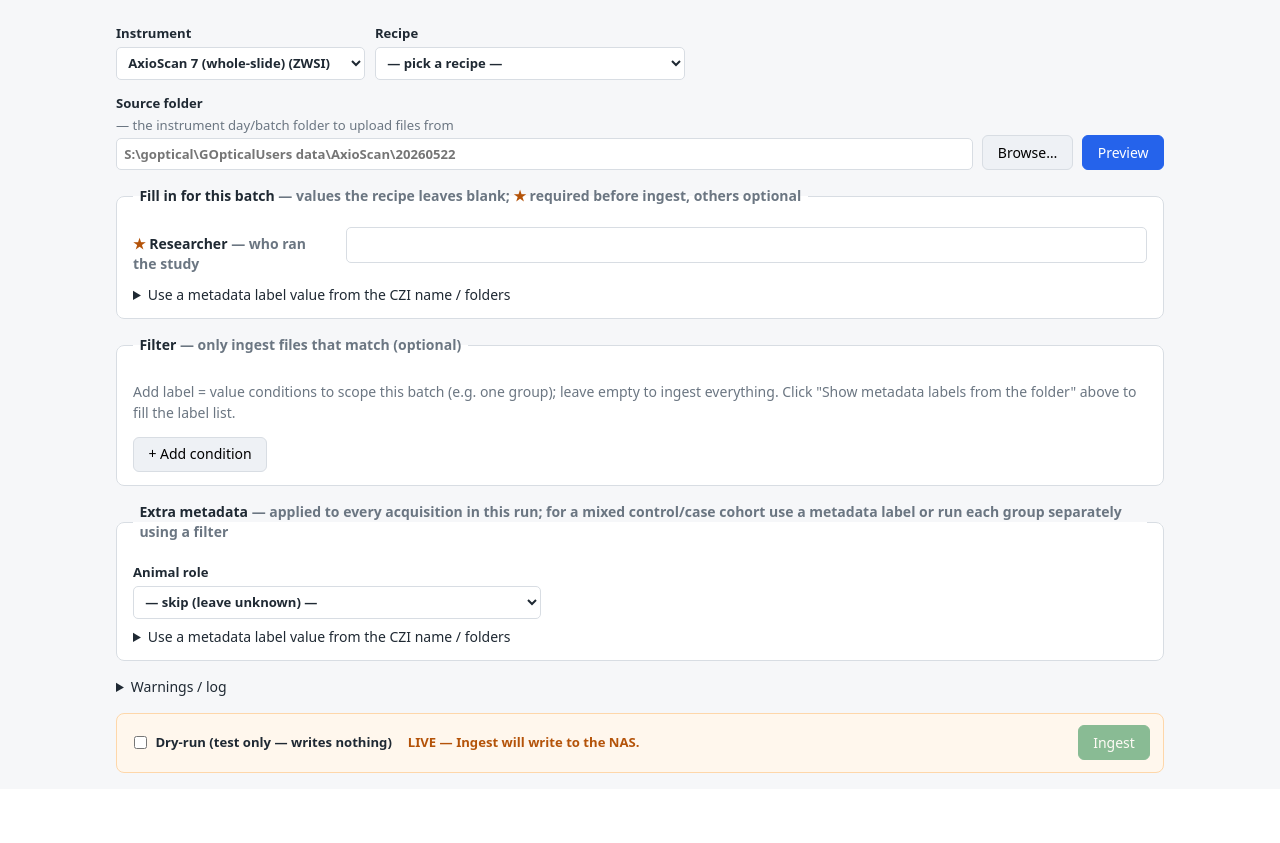
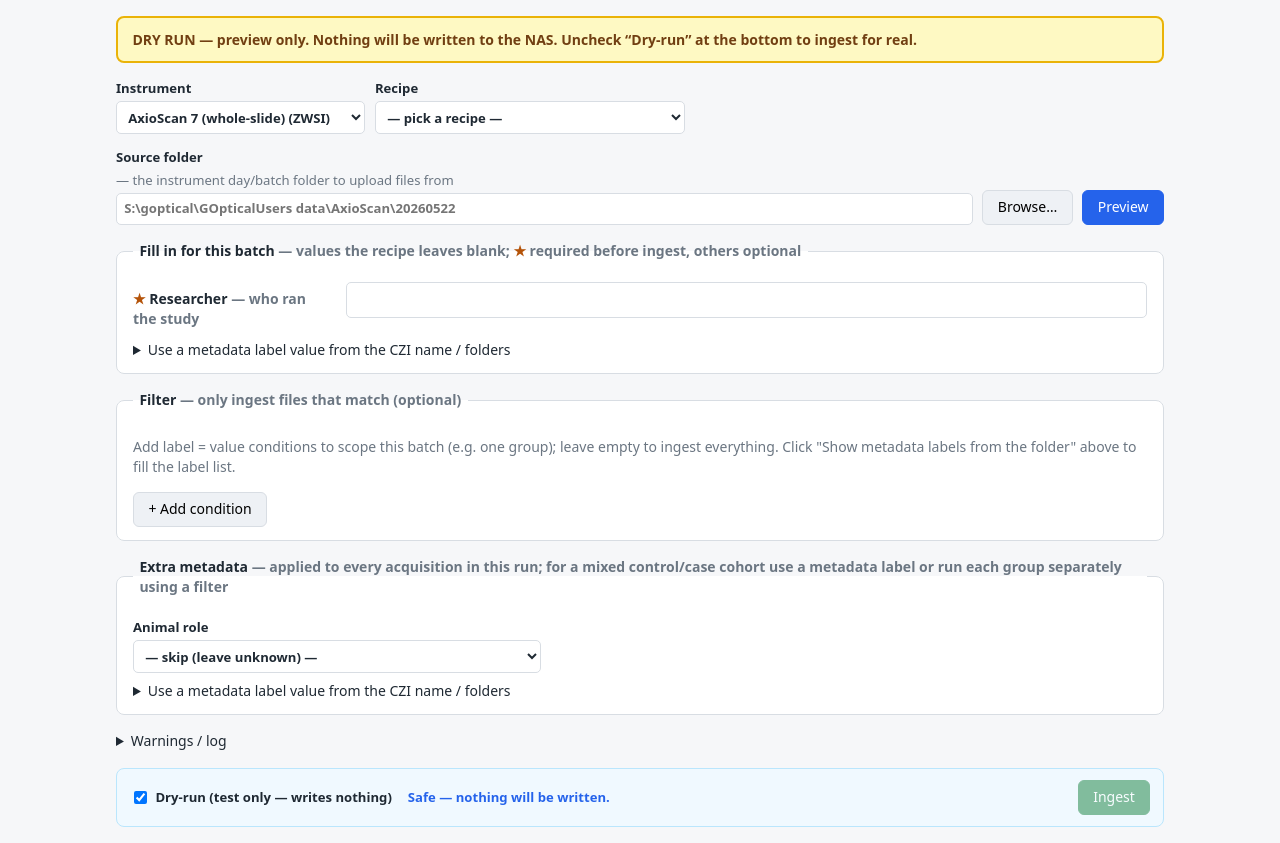
Before and after one commit to Rtasseff/gjesus3-pilot, a Flask app: page / in a window 1280 px wide. Shown: the part 146-989 px from the top of the page. Before the commit the page ends 919 px from the top, so only its background shows below. Run offline with Flask 3, Linux system fonts and the light colour scheme.

Commit message:
gui: dry-run defaults ON, unmistakable state + end-of-run summary (F item 1)
Operators sometimes didn't realise a run was a dry run (so they thought data
landed when it hadn't). The GUI checkbox also defaulted OFF (live) while every
doc said "on by default" — code and docs disagreed.

  - index.html: #r-dry defaults checked (dry-run ON) with a TODO(dry-run-default)
    marker for the post-testing flip-off; a persistent high-contrast banner at
    the top of the run panel whenever dry-run is on.
  - app.js: updateDryState() toggles the banner; the end-of-run summary is now
    loud and mode-distinct — "DRY RUN COMPLETE — NOTHING was written to the NAS,
    N would be ingested" vs "INGEST COMPLETE — N written to <NAS>".
  - style.css: banner + dry-done/live-done summary styles.

The Linux CLIs already preview-then-prompt and their --dry-run already prints
"nothing was written" (mri_ingest, ni_ingest) — semantics unchanged.

Docs note added identically to gui/README.md, operator/README.md, and
11_OPERATIONS.md §3.3: dry-run defaults ON for the testing period; flip to OFF
once testing is complete. Verified the rendered page (Flask test client):
dry-run checked, banner present, TODO marker present.

Co-Authored-By: Claude Opus 4.8 <noreply@anthropic.com>

```diff
--- a/tools/operator/gui/static/app.js
+++ b/tools/operator/gui/static/app.js
@@ -608,9 +608,21 @@ async function runnerIngest() {
         appendLog(logEl, "ERROR", evt.msg);
       } else if (evt.kind === "done") {
         const r = JSON.parse(evt.msg);
-        $("#r-result").innerHTML =
-          `<span class="new">${r.ok}/${r.total} ${r.dry_run ? "would ingest" : "ingested"}</span>` +
-          (r.dry_run ? " (dry-run — nothing written)" : "");
+        const resEl = $("#r-result");
+        // Loud, mode-distinct end-of-run summary so a dry run is never mistaken
+        // for a real ingest (and vice-versa).
+        if (r.dry_run) {
+          resEl.className = "summary dry-done";
+          resEl.innerHTML =
+            `✓ DRY RUN COMPLETE — <strong>NOTHING was written to the NAS.</strong> ` +
+            `${r.ok}/${r.total} acquisitions WOULD be ingested. ` +
+            `To actually ingest, uncheck “Dry-run” and run again.`;
+        } else {
+          resEl.className = "summary live-done";
+          resEl.innerHTML =
+            `✓ INGEST COMPLETE — <strong>${r.ok}/${r.total} acquisitions written</strong> ` +
+            `to ${nasRoot() || "the NAS"}.`;
+        }
       }
     }
   }
@@ -619,10 +631,13 @@ async function runnerIngest() {
 }
 $("#r-ingest").addEventListener("click", runnerIngest);
 
-// ---- dry-run state (OFF by default; make LIVE-vs-SAFE loud) (#8) ----
+// ---- dry-run state (ON by default during testing; make LIVE-vs-SAFE loud) ----
+// TODO(dry-run-default): the checkbox defaults ON (checked) in index.html for
+// the testing period. Flip to OFF there once testing is complete.
 const rDry = $("#r-dry");
 const rCommit = $("#r-commit");
 const rDryState = $("#r-dry-state");
+const rDryBanner = $("#r-dry-banner");
 function updateDryState() {
   const dry = rDry.checked;
   rCommit.classList.toggle("safe", dry);
@@ -630,6 +645,7 @@ function updateDryState() {
   rDryState.textContent = dry
     ? "Safe — nothing will be written."
     : "LIVE — Ingest will write to the NAS.";
+  if (rDryBanner) rDryBanner.hidden = !dry;  // persistent top-of-panel banner
 }
 rDry.addEventListener("change", updateDryState);
 updateDryState();
--- a/tools/operator/gui/static/style.css
+++ b/tools/operator/gui/static/style.css
@@ -112,8 +112,19 @@ tr.has-warn td:first-child { border-left: 3px solid var(--warn); }
 .log-wrap .WARN { color: #fcd34d; }
 .log-wrap .OK { color: #86efac; }
 
-/* Commit row: dry-run is OFF by default (#8), so make the live-vs-safe state
-   loud — a small grey checkbox in the corner was too easy to miss. */
+/* Dry-run banner: persistent, high-contrast strip at the top of the run panel
+   whenever dry-run is ON (toggled by app.js updateDryState). */
+.dry-banner { margin: 0 0 1rem; padding: .7rem .9rem; border-radius: 8px;
+  background: #fef9c3; border: 2px solid #eab308; color: #713f12;
+  font-weight: 600; }
+/* Loud, mode-distinct end-of-run summaries. */
+.summary.dry-done { background: #f0f9ff; border: 1px solid #bae6fd;
+  padding: .6rem .8rem; border-radius: 8px; }
+.summary.live-done { background: #ecfdf5; border: 1px solid #6ee7b7;
+  padding: .6rem .8rem; border-radius: 8px; }
+
+/* Commit row: make the live-vs-safe state loud — a small grey checkbox in the
+   corner was too easy to miss. Dry-run defaults ON during testing. */
 .commit-row { margin-top: 1rem; padding: .7rem .8rem; border-radius: 8px;
   display: flex; align-items: center; gap: 1rem; flex-wrap: wrap;
   border: 1px solid var(--border); background: #fff; }
--- a/tools/operator/gui/templates/index.html
+++ b/tools/operator/gui/templates/index.html
@@ -35,6 +35,13 @@
 
   <!-- ====================================================== RECIPE RUNNER -->
   <section id="tab-runner" class="tabpane active">
+    <!-- Dry-run banner — shown by app.js updateDryState() whenever dry-run is
+         ON. High-contrast so an operator can never mistake a test for a real
+         run (operators sometimes don't realise a run was a dry run). -->
+    <div id="r-dry-banner" class="dry-banner" hidden>
+      DRY RUN — preview only. <strong>Nothing will be written to the NAS.</strong>
+      Uncheck “Dry-run” at the bottom to ingest for real.
+    </div>
     <div class="row">
       <label>Instrument
         <select id="r-instrument">
@@ -131,7 +138,11 @@
     </details>
 
     <div class="commit-row" id="r-commit">
-      <label class="check"><input id="r-dry" type="checkbox"> Dry-run (test only — writes nothing)</label>
+      <!-- TODO(dry-run-default): dry-run defaults ON (checked) during the
+           testing period so operators learn the tool safely. Flip to OFF
+           (remove `checked`) once testing is complete — see the matching note
+           in gui/README.md, operator/README.md, and 11_OPERATIONS.md §3.3. -->
+      <label class="check"><input id="r-dry" type="checkbox" checked> Dry-run (test only — writes nothing)</label>
       <span class="state" id="r-dry-state"></span>
       <button id="r-ingest" type="button" class="go" disabled>Ingest</button>
     </div>
```
Also changed, not shown: mfb-rdm-docs/11_OPERATIONS.md (+1 -0 lines), tools/operator/README.md, tools/operator/gui/README.md.
